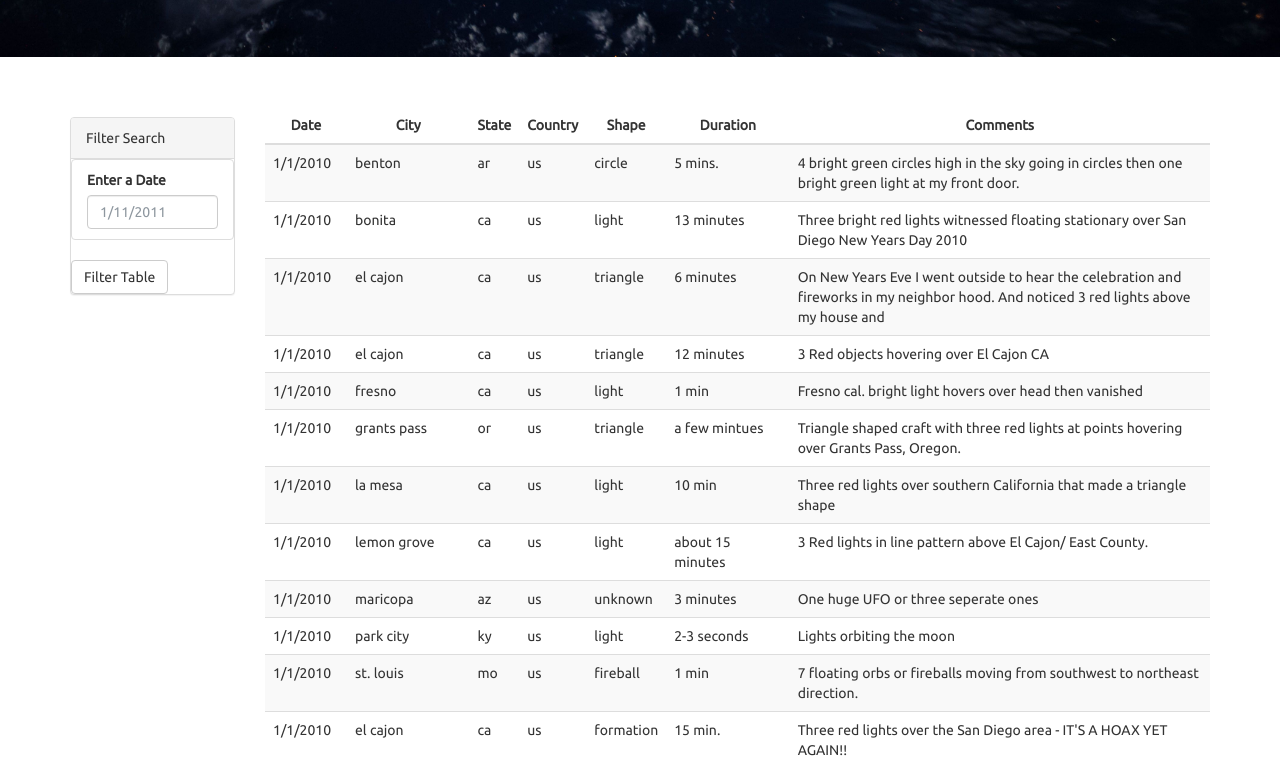
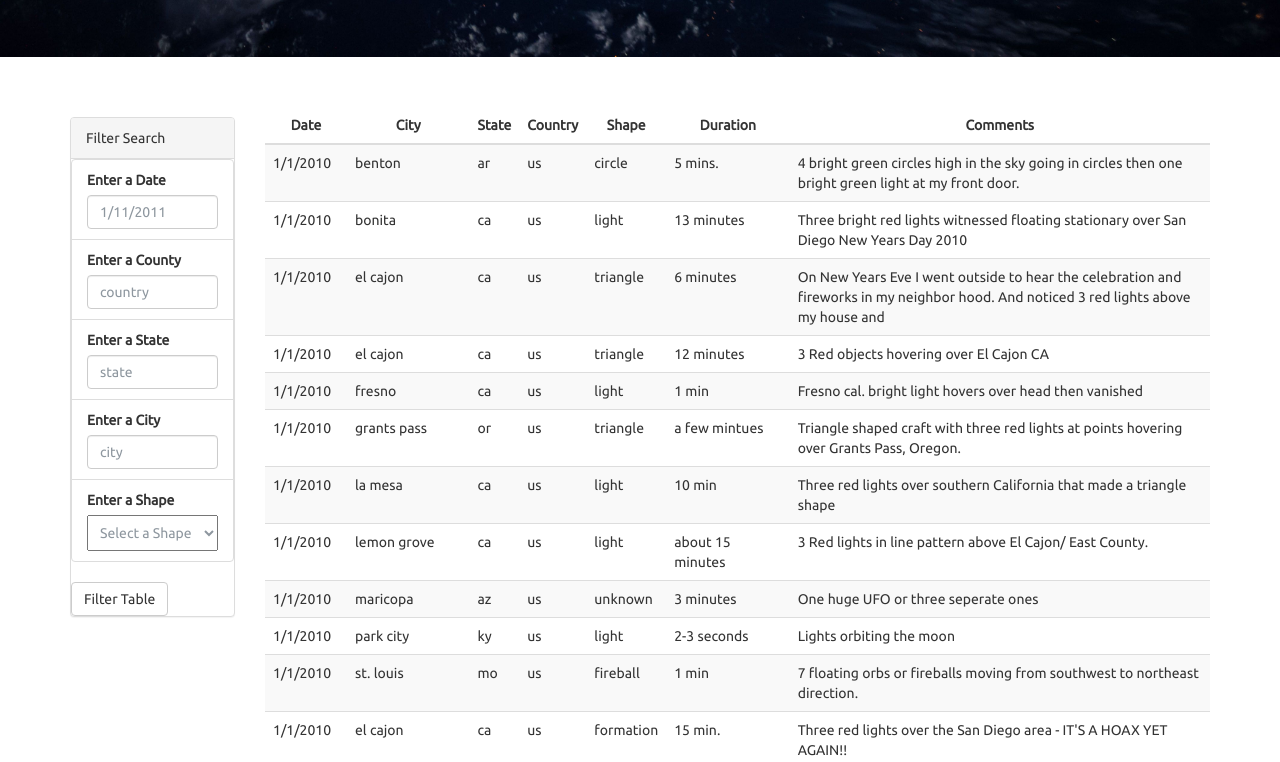
Before and after one commit to KManthey/javascript-challenge, a plain HTML site: page index.html in a window 1280 px wide. Shown: the part 555-1317 px from the top of the page. Drawn offline with nearby package versions, Linux system fonts and the light colour scheme.

Commit message:
java push

```diff
--- a/index.html
+++ b/index.html
@@ -38,6 +38,26 @@
                         <label for="date">Enter a Date</label>
                         <input class="form-control" id="datetime" type="text" placeholder="1/11/2011">
                       </li>
+                      <li class="filter list-group-item">
+                        <label for="date">Enter a County</label>
+                        <input class="form-control" id="country" type="text" placeholder="country">
+                      </li>
+                      <li class="filter list-group-item">
+                        <label for="date">Enter a State</label>
+                        <input class="form-control" id="state" type="text" placeholder="state">
+                      </li>
+                      <li class="filter list-group-item">
+                        <label for="date">Enter a City</label>
+                        <input class="form-control" id="city" type="text" placeholder="city">
+                      </li>
+                      <li class="filter list-group-item">
+                        <label for="date">Enter a Shape</label>
+                        <select id="dropdown-shapes">
+                          <option value="">Select a Shape 1</option>
+                          <option value="circle">Circle</option>
+                          <option value="">State</option>
+                        </select>
+                      </li>
                     </ul>
                   </div>
                   <button id="filter-btn" type="button" class="btn btn-default">Filter Table</button>
--- a/static/js/app.js
+++ b/static/js/app.js
@@ -5,6 +5,9 @@ var tableData = data;
 // Global variables defined
 const bodyData = document.getElementById('body-data')
 const inputDate = document.getElementById('datetime')
+const inputCity = document.getElementById('city')
+const inputState = document.getElementById('state')
+const inputCountry = document.getElementById('country')
 //console.log(inputDate)
 const submitBtn = document.getElementById('filter-btn')
 //console.log(submitBtn)
@@ -45,13 +48,40 @@ const submitBtn = document.getElementById('filter-btn')
 
 //step 1
 //I want to grab the value typed into the input when i push the button
-function filterByDate(){
-    submitBtn.onclick = () =>{
+function filterByCriteria(){
+  const arrayOfShapes = data.map(data=> data.shape)
+const uniqueShapes = [...new Set(arrayOfShapes)]
+const select = document.getElementById('dropdown-shapes')
+uniqueShapes.map(shape=>{
+   const option = document.createElement('option')
+   option.innerHTML = shape
+  select.appendChild(option)
+})
+console.log(uniqueShapes)
+
+submitBtn.onclick = () =>{
+
+
       //console.log('the click func is working')
       //console.log(inputDate.value)
       let filterDate = inputDate.value
+      let filterCountry = inputCountry.value
+      let filterState = inputState.value
+      let filterCity = inputCity.value
+      let filterShape = select.value
+      //verify can return values...function filter needs added
+      //console.log(filterCity, filterState, filterCountry, filterShape)
       // create variable to store filtered data
-      const newData = filterDate === "" ? data : data.filter(item=>item.datetime === filterDate)
+      //const newData = filterDate === "" ? data : data.filter(item=>item.datetime === filterDate)
+      const newData = data.filter(item=>
+        filterDate !== "" && item.datetime === filterDate &&
+        filterCountry !== "" && item.country === filterCountry.toLowercase() &&
+        filterState !== "" && item.city === filterCity.toLowercase() &&
+        filterCity !== "" && item.state === filterState.toLowercase() &&
+        filterShape !== "" && item.shape=== filterShape
+        )
+//filter works if all values are filled out in lower case -- cannot autofill from browser
+//
       //console.log(newData)
       // replace existing table with filtered data(cleaning tbody then render filter data)
       bodyData.innerHTML=''
@@ -70,5 +100,5 @@ function filterByDate(){
 //we want to call the function to render data when the window loads
 window.onload = () =>{
     renderData(data)
-    filterByDate()
+    filterByCriteria()
   }
```
